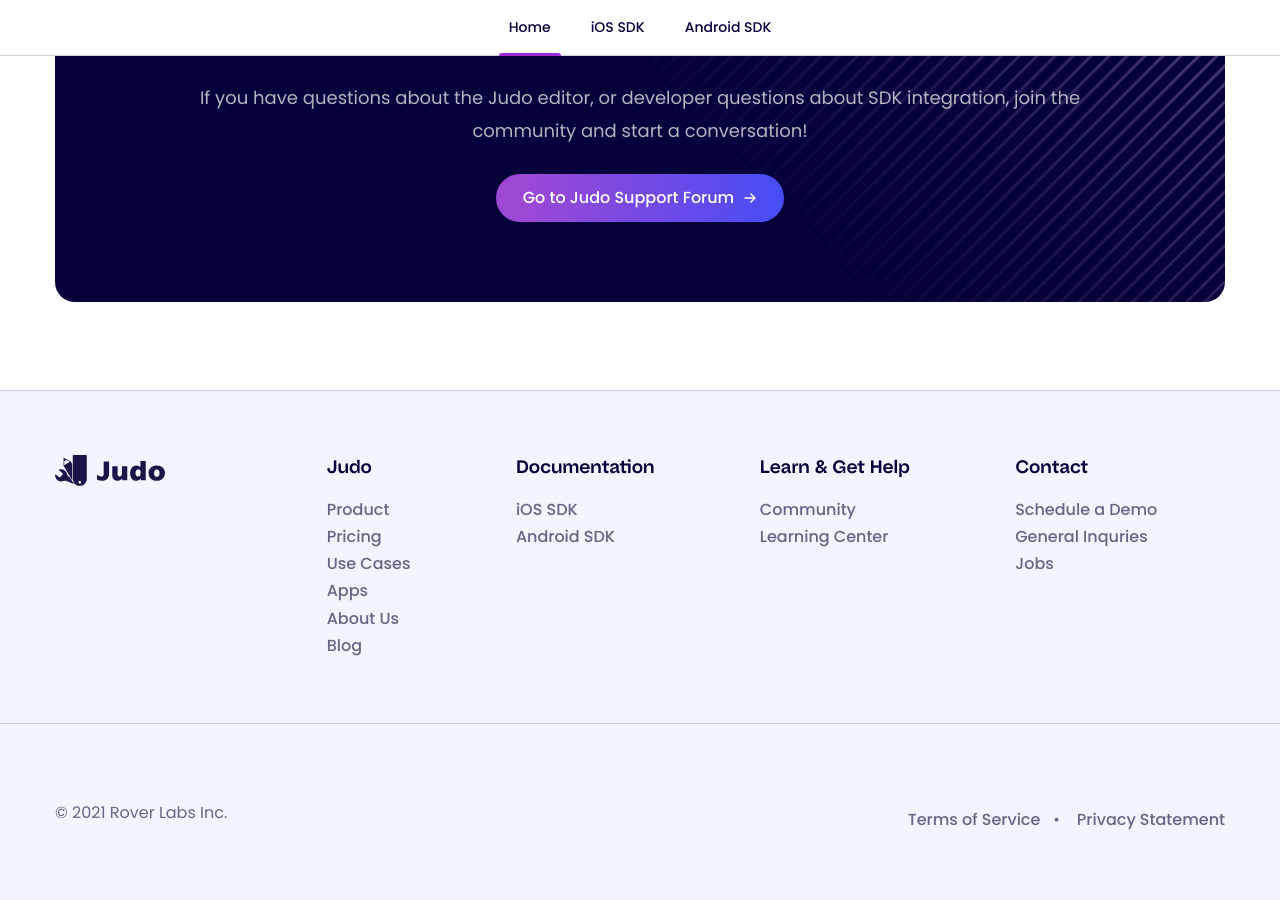
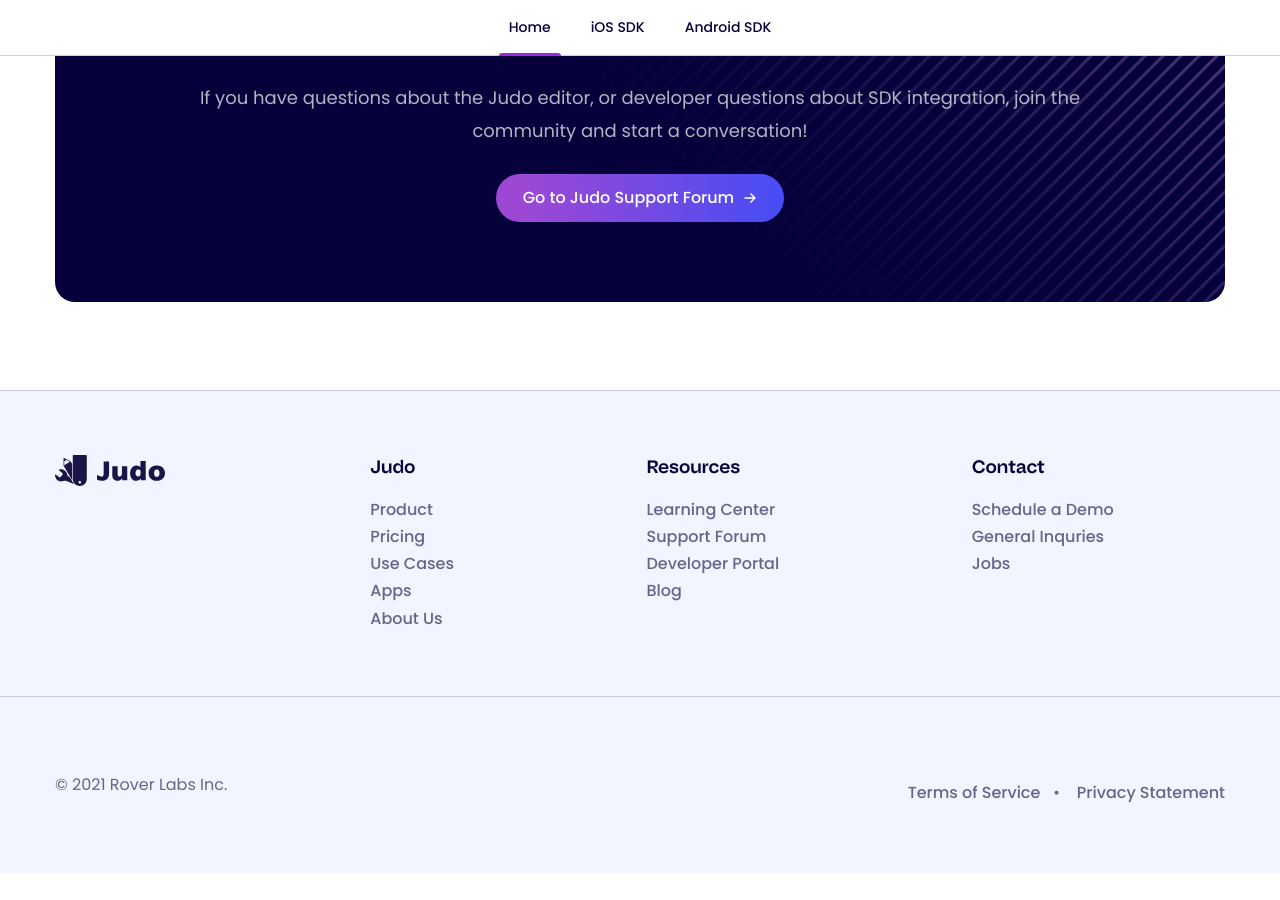
Before and after one commit to y-kovaleva/judo-developer-site, a Jekyll site: the page built from index.markdown, in a window 1280 px wide and 900 px high, scrolled down 1412 px. Built offline with Jekyll 4.4.1, drawn with Linux system fonts in a browser that asks for light colours; some web fonts are replaced; after the commit the page ends 2285 px from its top, so only the background shows below that.

Commit message:
Update footer, fix left sidebar dropdowns

```diff
--- a/_includes/footer.html
+++ b/_includes/footer.html
@@ -14,23 +14,20 @@
           <li><a href="https://www.judo.app/solutions/">Use Cases</a></li>
           <li><a href="https://www.judo.app/apps/">Apps</a></li>
           <li><a href="https://www.judo.app/about">About Us</a></li>
-          <li><a href="https://www.judo.app/blog/">Blog</a></li>
         </ul>
       </div>
       <div>
-        <h4>Documentation</h4>
+        <h4>Resources</h4>
         <ul>
-          <li><a href="{{ site.ios.first.url | relative_url }}" target="_blank" rel="noopener">iOS SDK</a></li>
-          <li><a href="{{ site.android.first.url | relative_url }}" target="_blank" rel="noopener">Android SDK</a></li>
+          <li><a href="https://www.judo.app/learn/" target="_blank">Learning Center</a></li>
+          <li><a href="https://forum.judo.app/" target="_blank">Support Forum</a></li>
+          <li><a href="{{ site.ios.first.url}}">Developer Portal</a></li>
+          <li><a href="https://www.judo.app/blog/" target="_blank">Blog</a>
         </ul>
+
+
       </div>
-      <div>
-        <h4>Learn &amp; Get Help</h4>
-        <ul>
-          <li><a href="https://forum.judo.app/" target="_blank" rel="noopener">Community</a></li>
-          <li><a href="https://www.judo.app/learn/" target="_blank" rel="noopener">Learning Center</a></li>
-        </ul>
-      </div>
+
       <div>
         <h4>Contact</h4>
         <ul>
```
Also changed, not shown: _includes/left-sidebar.html (+7 -1 lines).
